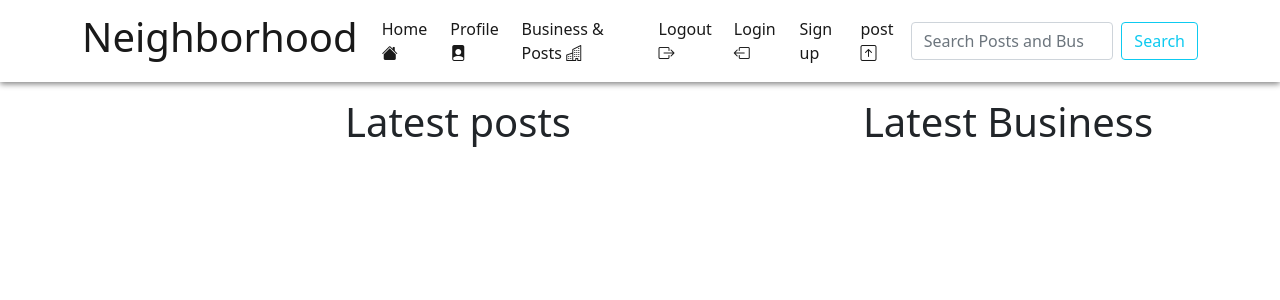
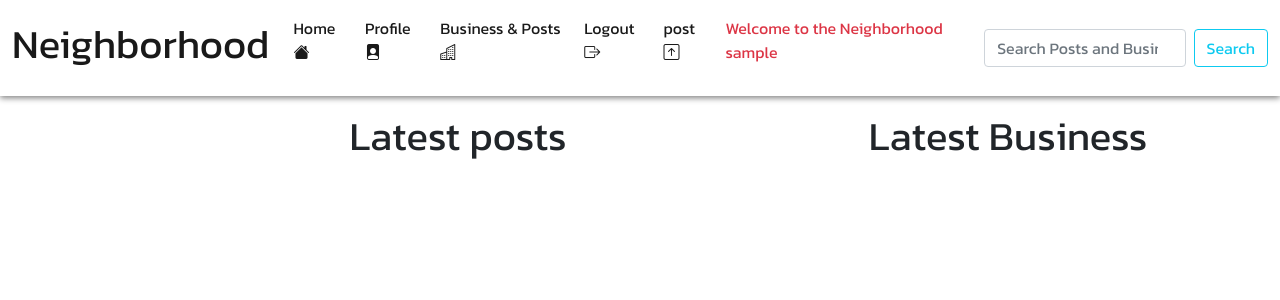
Before and after one commit to bensammwaniki/neighborhoodwatch, a Django app: page /business/ in a window 1280 px wide. Shown: the top 300 px of the page. Run offline with Django 3.2, Linux system fonts and the light colour scheme; the visitor is signed in with stand-in values (Sample User, id 1); data that the repository does not hold is empty; some libraries are stand-ins or nearby versions.

Commit message:
complete site

```diff
--- a/neighbor/templates/base.html
+++ b/neighbor/templates/base.html
@@ -15,12 +15,12 @@
   </head>
 <body>
       <nav class="navbar navbar-expand-lg navbar-light" style="background-color: #ffffff;">
-        <div class="container">
+        <div class="container-fluid">
           <a class="navbar-brand" href="/"><h1> Neighborhood </h1></a>
           <button class="navbar-toggler" type="button" data-bs-toggle="collapse" data-bs-target="#navbarSupportedContent" aria-controls="navbarSupportedContent" aria-expanded="false" aria-label="Toggle navigation">
             <span class="navbar-toggler-icon"></span>
           </button>
-          <div class="collapse navbar-collapse" id="navbarSupportedContent">
+          <div class="collapse navbar-collapse d-flex justify-content-evenly" id="navbarSupportedContent">
             <ul class="navbar-nav me-auto mb-2 mb-lg-0">
               <li class="nav-item">
                 <a class="nav-link active" aria-current="page" href="/">Home <i class="bi bi-house-fill"></i></a>
@@ -31,19 +31,26 @@
               <li class="nav-item">
                 <a class="nav-link active" aria-current="page" href="/business/">Business & Posts <i class="bi bi-building"></i> </a>
               </li>
+              {% if user.is_authenticated %}
               <li class="nav-item">
                 <a class="nav-link active" aria-current="page" href="/accounts/logout/">Logout <i class="bi bi-box-arrow-right"></i></a>
               </li>
-
+              {% else %}
               <li class="nav-item">
                 <a class="nav-link active" aria-current="page" href="/accounts/login/">Login <i class="bi bi-box-arrow-left"></i></a>
               </li>
               <li class="nav-item">
                 <a class="nav-link active" aria-current="page" href="/accounts/register/">Sign up</a>
               </li>
+              {% endif %}
                 <li class="nav-item ">
                   <a class="nav-link active" href="#" aria-current="page" data-bs-toggle="modal" data-bs-target="#post">post <i class="bi bi-arrow-up-square"></i></a>
                 </li>
+                <div class="nav-item">
+                  <p class="nav-link active text-danger">
+                    Welcome to the Neighborhood {{ user.username }}
+                  </p>
+                </div>
             </ul>
 
             <form action="{% url 'search.post' %}"  class="d-flex">
@@ -51,10 +58,6 @@
               <input class="form-control me-2" type="search" placeholder="Search Posts and Business" aria-label="Search" name="search">
               <button class="btn btn-outline-info" type="submit">Search</button>
             </form>
-
-            <h5 class="navbar-text text-dark">
-            </h5>
-
           </div>
         </div>
       </nav>
--- a/static/style.css
+++ b/static/style.css
@@ -1,9 +1,11 @@
-@import url('https://fonts.googleapis.com/css2?family=Alfa+Slab+One&display=swap');
-/* body{
-    font-family: 'Zilla Slab', serif;
+@import url('https://fonts.googleapis.com/css2?family=Kanit&display=swap');
+
+body{
+    font-family: 'Kanit', sans-serif;
+
 }
 
-h1,nav{
+/* h1,nav{
     font-family: 'Hind Madurai', sans-serif;
 
 } */
```
